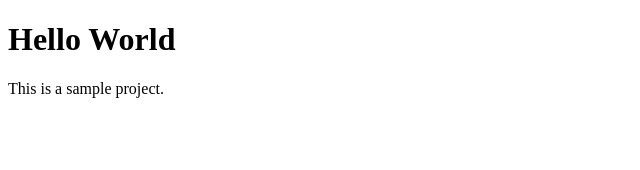
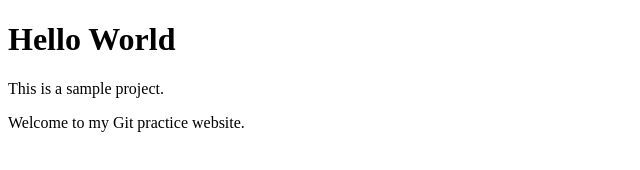
Before and after one commit to amirthapriyaan/project-html, a plain HTML site: page index.html in a window 1280 px wide. Shown: the whole page, without its empty margins (0-640 px from the left). Drawn offline with Linux system fonts and the light colour scheme.

Commit message:
Add introduction paragraph

```diff
--- a/index.html
+++ b/index.html
@@ -13,6 +13,7 @@
   <h1>Hello World</h1>
 
   <p>This is a sample project.</p>
+  <p>Welcome to my Git practice website.</p>
 
 </body>
 
```
